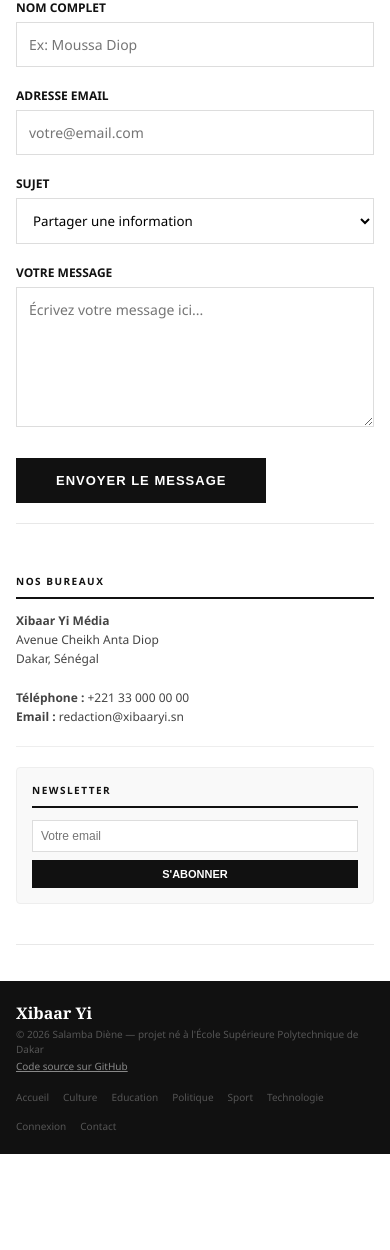
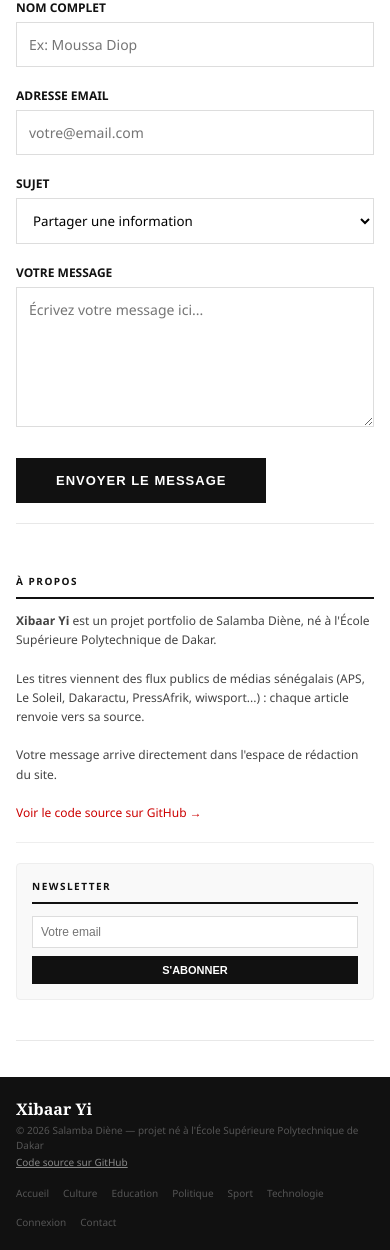
Before and after one commit to lambiss12-hue/Xibaar_Yi, a PHP site: page /contact.php in a window 390 px wide. Shown: the part 428-1678 px from the top of the page. Before the commit the page ends 1582 px from the top, so only its background shows below. Run offline with PHP 8.4, Linux system fonts and the light colour scheme; data comes from the database, SQL or seed files in the repository; data that the repository does not hold is empty.

Commit message:
Suppression de toutes les données fictives
- Contact : faux bureau, téléphone et email remplacés par un encart « À propos »
- Connexion : citation inventée retirée
- Migration 011 : faux messages, inscrits, commentaires et comptes fatou / moussa
  supprimés (lignes ciblées par identifiant et adresse inventée), email inventé de l'admin vidé
- database/demo.sql supprimé, README et documentation mis à jour

Co-Authored-By: Claude Opus 5.5 <noreply@anthropic.com>

```diff
--- a/database/database.sql
+++ b/database/database.sql
@@ -93,7 +93,7 @@ INSERT IGNORE INTO categories (id, nom) VALUES
 
 -- Compte admin : login "admin", mot de passe "admin123" (hash généré avec password_hash)
 INSERT IGNORE INTO utilisateurs (id, nom, prenom, email, telephone, login, mot_de_passe, role) VALUES
-    (1, 'Admin', 'Xibaar', 'admin@xibaar.sn', '', 'admin', '$2y$10$Bg0oIp.tAJt5hq8njUCo0.TydQPgntFgHy1lEEbUqNacBfYmojjKK', 'administrateur');
+    (1, 'Admin', 'Xibaar', '', '', 'admin', '$2y$10$Bg0oIp.tAJt5hq8njUCo0.TydQPgntFgHy1lEEbUqNacBfYmojjKK', 'administrateur');
 
 -- Compte de démonstration public : login "demo", mot de passe "demo1234".
 -- Voit tout le back-office mais ne peut rien modifier (voir exiger_role() dans includes/auth.php).
--- a/public/contact.php
+++ b/public/contact.php
@@ -92,13 +92,16 @@ include __DIR__ . '/../includes/entete.php';
 
     <aside class="main-sidebar">
         <div class="sidebar-section">
-            <div class="sb-title">Nos bureaux</div>
+            <div class="sb-title">À propos</div>
             <p style="font-size: 12px; color: #444; line-height: 1.6;">
-                <strong>Xibaar Yi Média</strong><br>
-                Avenue Cheikh Anta Diop<br>
-                Dakar, Sénégal<br><br>
-                <strong>Téléphone :</strong> +221 33 000 00 00<br>
-                <strong>Email :</strong> redaction@xibaaryi.sn
+                <strong>Xibaar Yi</strong> est un projet portfolio de Salamba Diène, né à
+                l'École Supérieure Polytechnique de Dakar.<br><br>
+                Les titres viennent des flux publics de médias sénégalais (APS, Le Soleil, Dakaractu,
+                PressAfrik, wiwsport...) : chaque article renvoie vers sa source.<br><br>
+                Votre message arrive directement dans l'espace de rédaction du site.<br><br>
+                <a href="https://github.com/lambiss12-hue/Xibaar_Yi" target="_blank" rel="noopener" style="color: #cc0000;">
+                    Voir le code source sur GitHub →
+                </a>
             </p>
         </div>
 
```
Also changed, not shown: README.fr.md (+3 -5 lines), database/demo.sql (deleted, +0 -32 lines), docs/base-de-donnees.md (+1 -0 lines), docs/demo.md (+2 -1 lines), public/connexion.php (+2 -5 lines), README.md, database/migrations/011_suppression_donnees_fictives.sql (added).
